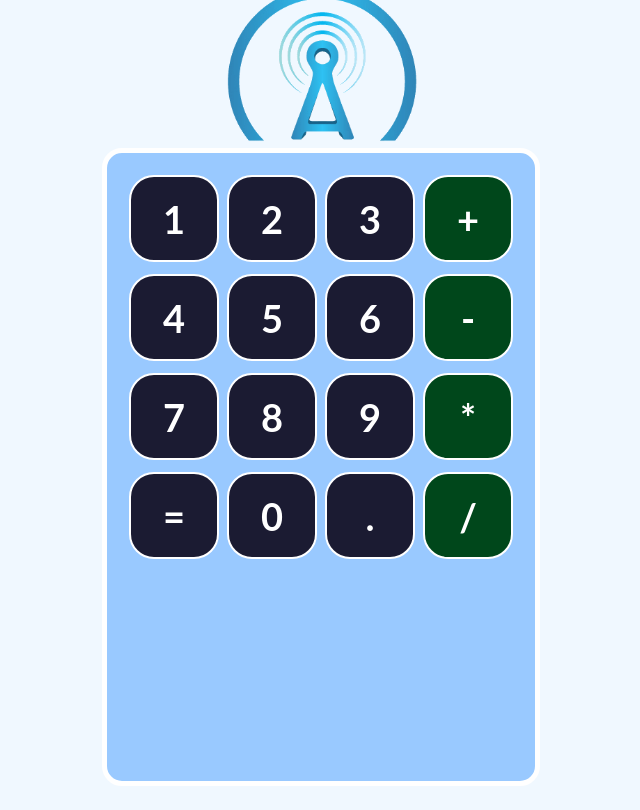
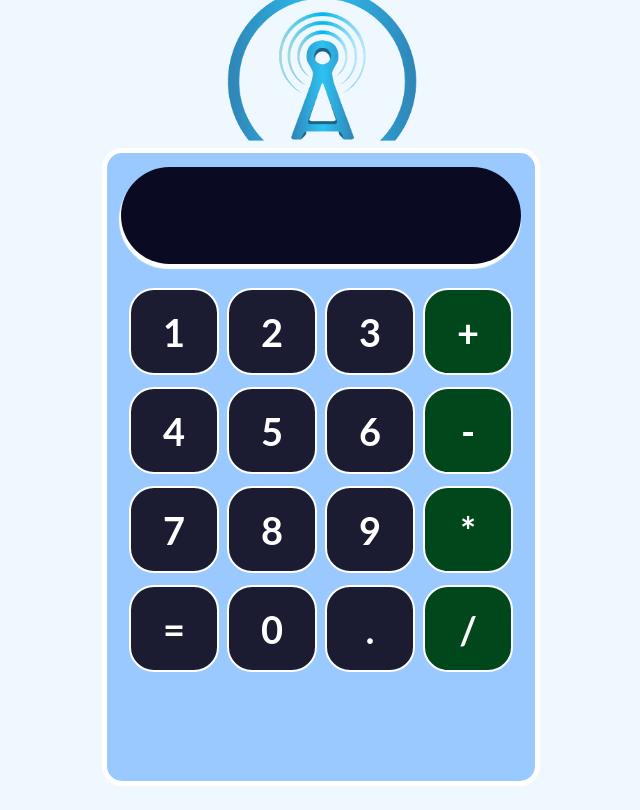
Before and after one commit to joaogarduno/calculator-reactjs, a React (Create React App) app: page / in a window 1280 px wide. Shown: the whole page, without its empty margins (319-959 px from the left). Built offline with nearby package versions, Linux system fonts and the light colour scheme.

Commit message:
Tema 9: Estilo para la pantalla

```diff
--- a/src/App.js
+++ b/src/App.js
@@ -23,7 +23,6 @@ function App() {
       <div className='contenedor-calculadora'>
         {/* Ahora que tenemos nuestro componente Pantalla podemos mostrarlo en nuestra estructura principal */}
         <Pantalla />
-
 
         {/* Dentro de este <div> vamos a tener todos los botones las filas y los distintos elementos de la calculadora como su pantalla */}
 
--- /dev/null
+++ b/src/css/input.css
@@ -0,0 +1,20 @@
+/* Pero porque no se muestra el "componente" "Pantalla" porque no tiene ningun contenido y no se ha aplicado ningun estilo */
+
+/* Para el componente "input.jsx" crearemos su hoja de estilo */
+.input{
+  height: 75px;
+  border-radius: 50px;
+  margin-bottom: 20px;
+  display: flex;
+  justify-content: flex-end;
+  align-items: center;
+  font-weight: bold;
+  font-size: 30px;
+  background-color: #0A0A23;
+  color: white;
+  /* padding: 11px;
+  padding-right: 30px; */
+  padding: 11px 30px 11px 11px;
+  margin: 1px solid #888;
+  box-shadow: -1px 4px 1px 1px white;
+}
```
Also changed, not shown: src/component/input.jsx (+7 -4 lines).
